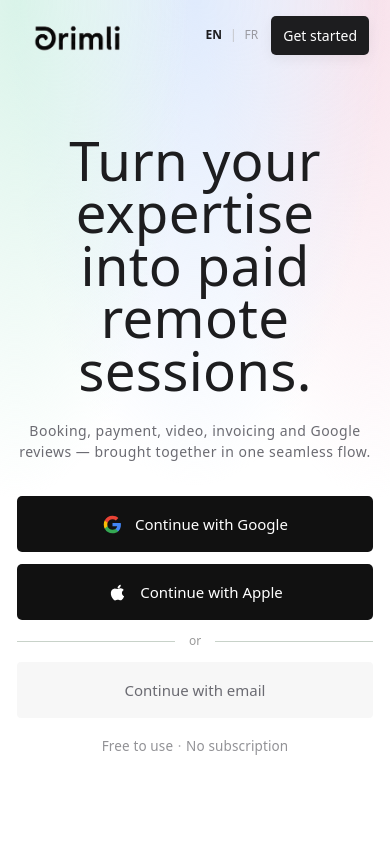
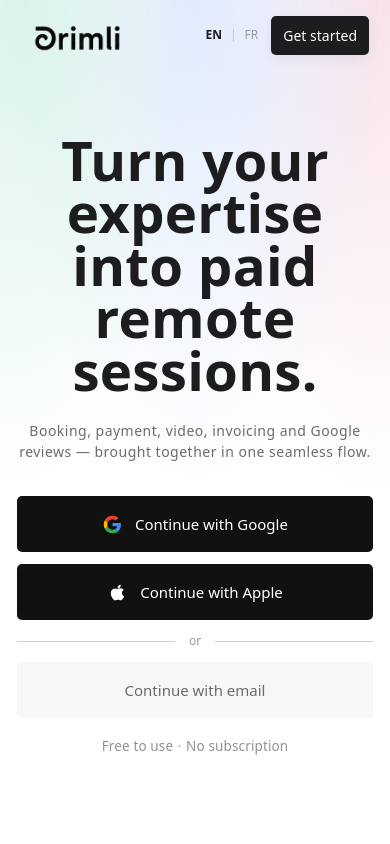
Before and after one commit to agatheakristi-design/drimli, a Next.js app: page / in a window 390 px wide. Shown: the top 844 px of the page. Built offline with nearby package versions, Linux system fonts and the light colour scheme; no server answers.

Commit message:
Unify landing page display typography

```diff
--- a/app/components/home/home.module.css
+++ b/app/components/home/home.module.css
@@ -11,9 +11,14 @@
   backdrop-filter: none;
 }
 
-.hero h1 {
-  font-weight: 400;
+.hero h1,
+.pricingIntro h2,
+.practice h2,
+.faq > h2 {
+  font-size: clamp(62px, 7.5vw, 102px);
+  font-weight: 600;
   letter-spacing: 0.005em;
+  line-height: 0.96;
 }
 
 .hero > p {
@@ -36,6 +41,8 @@
 }
 
 .apple:disabled {
+  background: #111;
+  color: #fff;
   opacity: 1;
 }
 
@@ -45,3 +52,12 @@
   background: rgb(245 245 245 / 0.78);
   color: var(--muted-foreground);
 }
+
+@media (max-width: 760px) {
+  .hero h1,
+  .pricingIntro h2,
+  .practice h2,
+  .faq > h2 {
+    font-size: clamp(52px, 14vw, 76px);
+  }
+}
```
